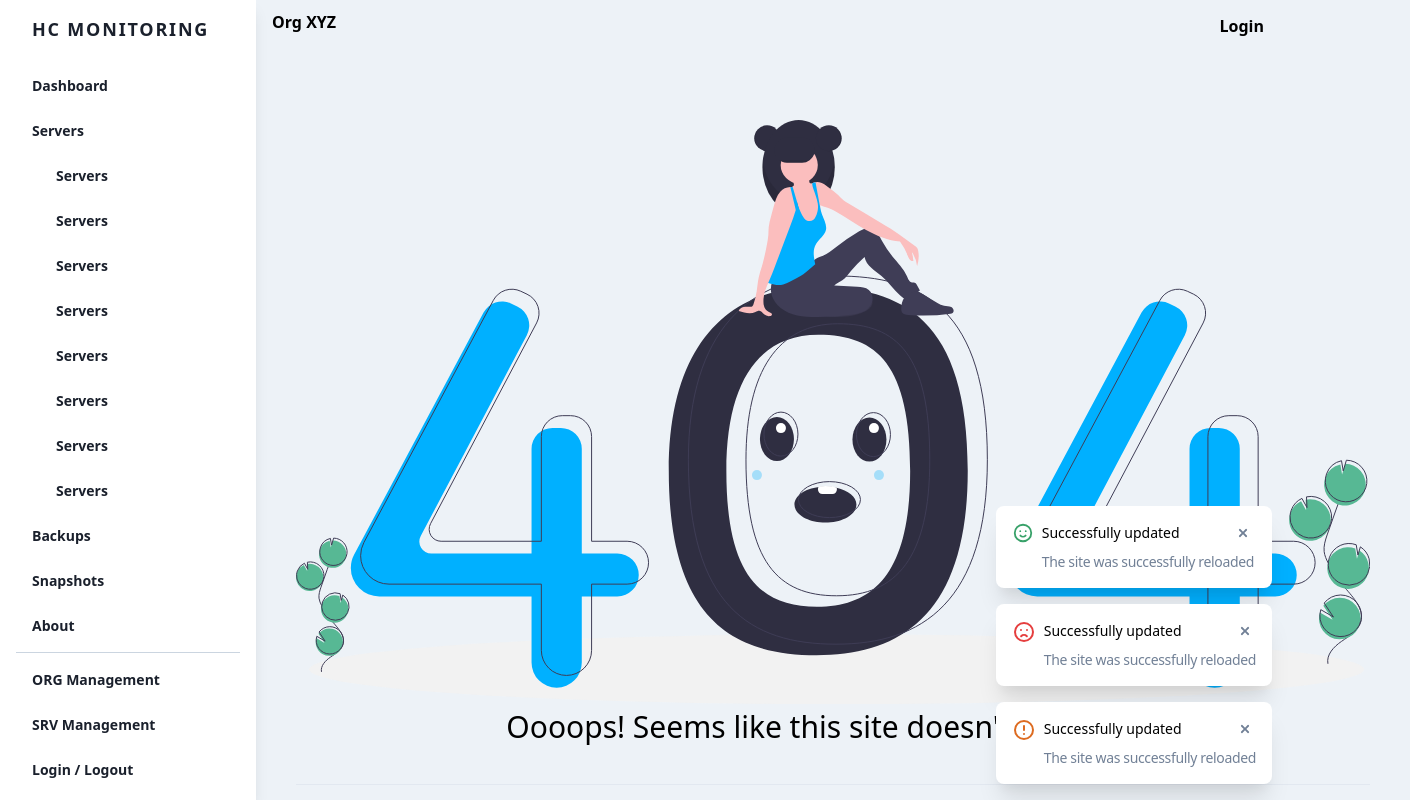
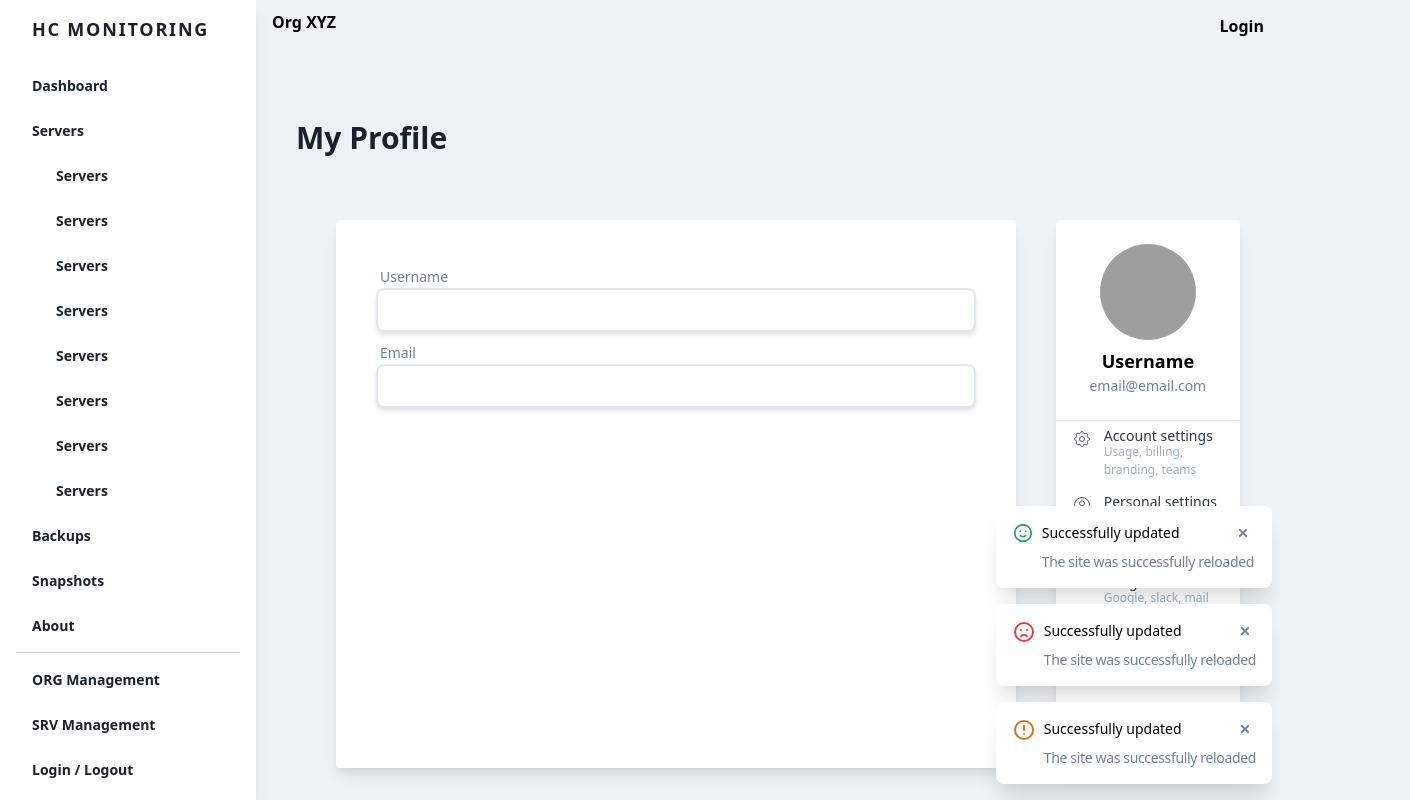
Before and after one commit to TimmKroe/HCMonitoring.WebAPP, a Vue app: page /profile in a window 1280 px wide. Shown: the top 800 px of the page, 1410 px wide, since content can reach past the window. Built offline with nearby package versions, Linux system fonts and the light colour scheme; grey boxes are pictures that could not be loaded.

Commit message:
HCM-21 added Profile View
Signed-off-by: TimmKroe <kroeger.timm@gmx.de>

```diff
--- a/src/main.js
+++ b/src/main.js
@@ -14,6 +14,7 @@ import SingleServerMonitoringPage from "@/pages/SingleServerMonitoring";
 import AboutPage from "@/pages/About";
 import BackupsPage from "@/pages/Backups";
 import SnapshotsPage from "@/pages/Snapshots";
+import ProfilePage from "@/pages/Profile";
 
 import ErrorSiteNotFoundPage from "@/pages/SiteNotFound";
 
@@ -23,6 +24,7 @@ Vue.use(VueRouter);
 const routes = [
   { path: '/', component: IndexPage },
   { path: '/about', exact: true, component: AboutPage },
+  { path: '/profile', exact: true, component: ProfilePage},
   { path: '/servers/:id', exact: true, component: SingleServerMonitoringPage },
   { path: '/backups', exact: true, component: BackupsPage },
   { path: '/snapshots', exact: true, component: SnapshotsPage },
--- /dev/null
+++ b/src/pages/Profile.vue
@@ -0,0 +1,135 @@
+<template>
+    <div>
+        <PageHeaderText title="My Profile"/>
+
+        <div class="flex flex-row">
+
+            <div class="bg-white rounded shadow-lg m-10 w-full">
+
+                <div class="p-10">
+
+                    <div class="py-1">
+                        <span class="px-1 text-sm text-gray-600">Username</span>
+                        <input class="text-md block px-3 py-2 rounded-lg w-full bg-white border-2 border-gray-300 placeholder-gray-600 shadow-md focus:placeholder-gray-500 focus:bg-white focus:border-gray-600 focus:outline-none" placeholder=""
+                               type="text" />
+                    </div>
+
+                    <div class="py-1">
+                        <span class="px-1 text-sm text-gray-600">Email</span>
+                        <input class="text-md block px-3 py-2 rounded-lg w-full bg-white border-2 border-gray-300 placeholder-gray-600 shadow-md focus:placeholder-gray-500 focus:bg-white focus:border-gray-600 focus:outline-none" placeholder=""
+                               type="text" />
+                    </div>
+
+                </div>
+
+            </div>
+
+            <div class="my-10 w-64">
+                <div class="bg-white rounded overflow-hidden shadow-lg">
+                    <div class="text-center p-6  border-b">
+                        <img
+                                alt="Randy Robertson"
+                                class="h-24 w-24 rounded-full mx-auto"
+                                src="https://images.unsplash.com/photo-1472099645785-5658abf4ff4e?ixlib=rb-1.2.1&ixid=eyJhcHBfaWQiOjEyMDd9&auto=format&fit=facearea&facepad=2&w=256&h=256&q=80"
+                        />
+                        <p class="pt-2 text-lg font-semibold">Username</p>
+                        <p class="text-sm text-gray-600">email@email.com</p>
+                    </div>
+                    <div class="border-b">
+                        <a class="px-4 py-2 hover:bg-gray-100 flex" href="#">
+                            <div class="text-gray-800">
+                                <svg
+                                        class="w-5 h-5"
+                                        fill="none"
+                                        stroke="currentColor"
+                                        strokeLinecap="round"
+                                        strokeLinejoin="round"
+                                        strokeWidth="1"
+                                        viewBox="0 0 24 24"
+                                >
+                                    <path d="M10.325 4.317c.426-1.756 2.924-1.756 3.35 0a1.724 1.724 0 002.573 1.066c1.543-.94 3.31.826 2.37 2.37a1.724 1.724 0 001.065 2.572c1.756.426 1.756 2.924 0 3.35a1.724 1.724 0 00-1.066 2.573c.94 1.543-.826 3.31-2.37 2.37a1.724 1.724 0 00-2.572 1.065c-.426 1.756-2.924 1.756-3.35 0a1.724 1.724 0 00-2.573-1.066c-1.543.94-3.31-.826-2.37-2.37a1.724 1.724 0 00-1.065-2.572c-1.756-.426-1.756-2.924 0-3.35a1.724 1.724 0 001.066-2.573c-.94-1.543.826-3.31 2.37-2.37.996.608 2.296.07 2.572-1.065z"/>
+                                    <path d="M15 12a3 3 0 11-6 0 3 3 0 016 0z"/>
+                                </svg>
+                            </div>
+                            <div class="pl-3">
+                                <p class="text-sm font-medium text-gray-800 leading-none">Account settings</p>
+                                <p class="text-xs text-gray-500">Usage, billing, branding, teams</p>
+                            </div>
+                        </a>
+                        <a class="px-4 py-2 hover:bg-gray-100 flex" href="#">
+                            <div class="text-gray-800">
+                                <svg
+                                        class="w-5 h-5"
+                                        fill="none"
+                                        stroke="currentColor"
+                                        strokeLinecap="round"
+                                        strokeLinejoin="round"
+                                        strokeWidth="1"
+                                        viewBox="0 0 24 24"
+                                >
+                                    <path d="M5.121 17.804A13.937 13.937 0 0112 16c2.5 0 4.847.655 6.879 1.804M15 10a3 3 0 11-6 0 3 3 0 016 0zm6 2a9 9 0 11-18 0 9 9 0 0118 0z"/>
+                                </svg>
+                            </div>
+                            <div class="pl-3">
+                                <p class="text-sm font-medium text-gray-800 leading-none">Personal settings</p>
+                                <p class="text-xs text-gray-500">Email, profile, notifications</p>
+                            </div>
+                        </a>
+                        <a class="px-4 py-2 hover:bg-gray-100 flex" href="#">
+                            <div class="text-green-600">
+                                <svg
+                                        class="w-5 h-5"
+                                        fill="none"
+                                        stroke="currentColor"
+                                        strokeLinecap="round"
+                                        strokeLinejoin="round"
+                                        strokeWidth="1"
+                                        viewBox="0 0 24 24"
+                                >
+                                    <path d="M5 3v4M3 5h4M6 17v4m-2-2h4m5-16l2.286 6.857L21 12l-5.714 2.143L13 21l-2.286-6.857L5 12l5.714-2.143L13 3z"/>
+                                </svg>
+                            </div>
+                            <div class="pl-3">
+                                <p class="text-sm font-medium text-gray-800 leading-none">
+                                    Apps &amp; integrations
+                                </p>
+                                <p class="text-xs text-gray-500">Google, slack, mail</p>
+                            </div>
+                        </a>
+                    </div>
+
+                    <div class="">
+                        <a class="px-4 py-2 pb-4 hover:bg-gray-100 flex" href="#">
+                            <p class="text-sm font-medium text-gray-800 leading-none">Product updates</p>
+                        </a>
+                        <a class="px-4 py-2 pb-4 hover:bg-gray-100 flex" href="#">
+                            <p class="text-sm font-medium text-gray-800 leading-none">Status updates</p>
+                        </a>
+                        <a class="px-4 py-2 pb-4 hover:bg-gray-100 flex" href="#">
+                            <p class="text-sm font-medium text-gray-800 leading-none">Support FAQ</p>
+                        </a>
+                        <a class="px-4 py-2 pb-4 hover:bg-gray-100 flex" href="#">
+                            <p class="text-sm font-medium text-gray-800 leading-none">Logout</p>
+                        </a>
+                    </div>
+                </div>
+            </div>
+
+        </div>
+
+
+    </div>
+</template>
+
+<script>
+    import PageHeaderText from "@/components/PageHeaders/PageHeaderText";
+
+    export default {
+        name: "Profile",
+        components: {PageHeaderText}
+    }
+</script>
+
+<style scoped>
+
+</style>
```
